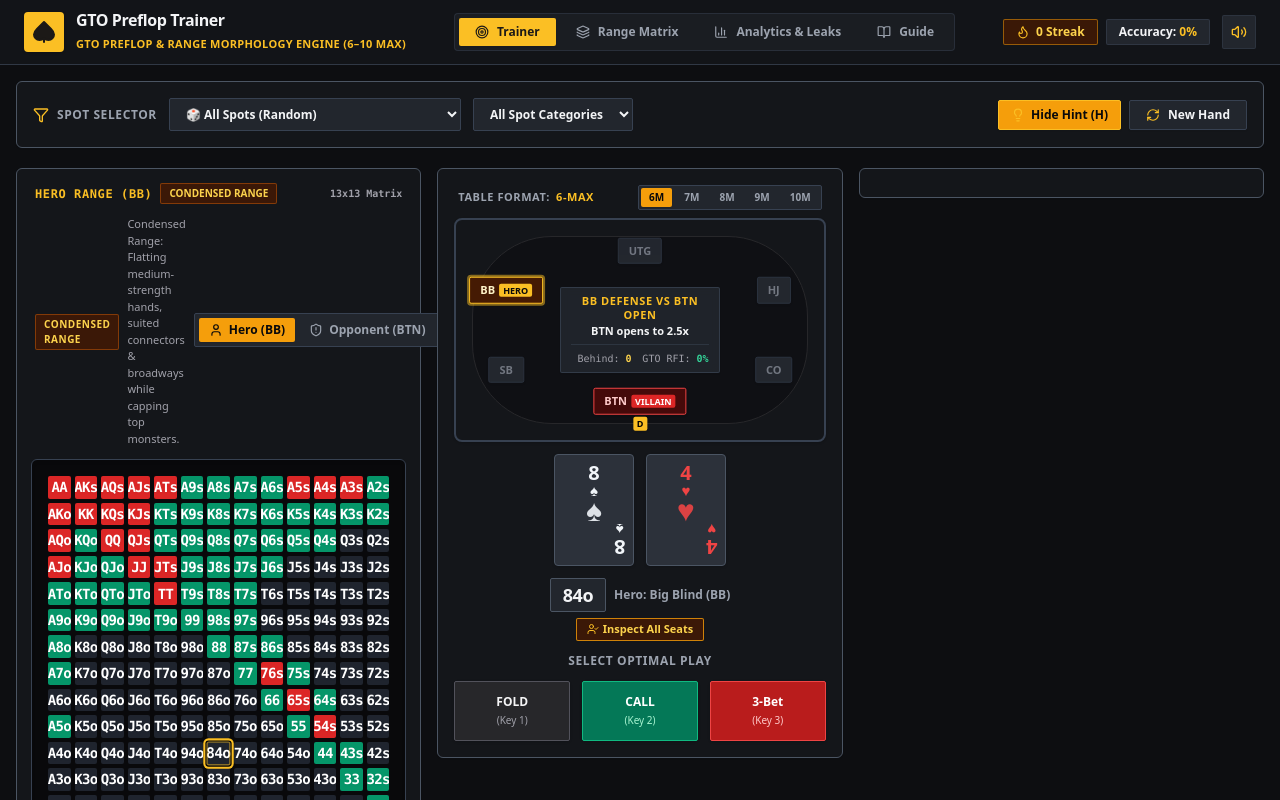
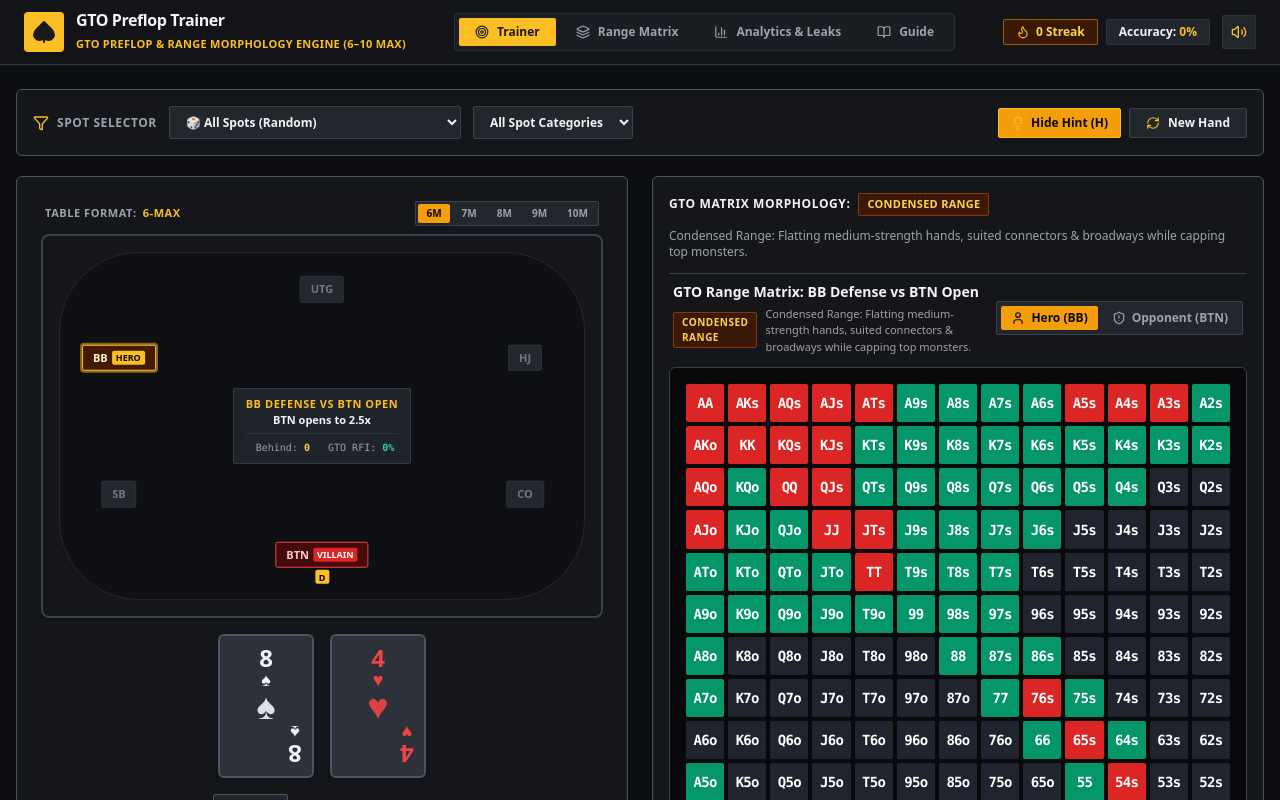
Before and after one commit to Rizehigh/gto-preflop-trainer, a React (Vite) app: page / in a window 1280 px wide. Both pictures are taken after a click on the button "Peek Hint (H)". Shown: the top 800 px of the page. Built offline with nearby package versions, Linux system fonts and the light colour scheme.

Commit message:
fix: hide ranges pre-decision, restore original size, fonts, and full 13x13 matrix cell squares

```diff
--- a/src/App.tsx
+++ b/src/App.tsx
@@ -159,7 +159,7 @@ export function App() {
           onToggleSound={handleToggleSound}
         />
 
-        <main className="w-full max-w-[1800px] mx-auto px-3 sm:px-4 py-4">
+        <main className="max-w-7xl mx-auto px-4 py-6">
           {currentTab === 'trainer' && (
             <TrainerTab
               onRecordAttempt={handleRecordAttempt}
--- a/src/components/PokerTable.tsx
+++ b/src/components/PokerTable.tsx
@@ -57,19 +57,13 @@ export const PokerTable: React.FC<PokerTableProps> = ({
       </div>
 
       {/* Dynamic Elliptical Felt Container */}
-      <div className={`relative w-full transition-all duration-300 bg-m3-surfaceContainerLow rounded-m3-lg border-2 border-m3-outlineVariant shadow flex items-center justify-center p-4 overflow-hidden my-1 ${
-        compact
-          ? 'max-w-lg h-44 sm:h-48 md:h-52 lg:h-56'
-          : 'max-w-xl md:max-w-2xl lg:max-w-3xl h-64 sm:h-72 md:h-80 lg:h-96'
-      }`}>
+      <div className="relative w-full max-w-xl md:max-w-2xl lg:max-w-3xl h-64 sm:h-72 md:h-80 lg:h-96 bg-m3-surfaceContainerLow rounded-m3-lg border-2 border-m3-outlineVariant shadow flex items-center justify-center p-4 overflow-hidden my-1">
 
         {/* Table Felt Ring */}
         <div className="absolute inset-4 border border-zinc-800 rounded-[80px] bg-zinc-950/40 pointer-events-none" />
 
         {/* Table Center Info */}
-        <div className={`relative z-10 text-center px-2.5 py-1.5 bg-m3-surfaceContainerHigh/90 border border-m3-outlineVariant/80 shadow-sm rounded-m3-xs backdrop-blur-sm transition-all ${
-          compact ? 'max-w-[160px] text-[10px]' : 'max-w-[210px] text-xs'
-        }`}>
+        <div className="relative z-10 text-center px-3 py-2 bg-m3-surfaceContainerHigh/90 border border-m3-outlineVariant/80 max-w-[210px] shadow-sm rounded-m3-xs backdrop-blur-sm">
           <div className="text-[11px] uppercase tracking-wider text-m3-primary font-black leading-tight">
             {spotName}
           </div>
--- a/src/components/TrainerTab.tsx
+++ b/src/components/TrainerTab.tsx
@@ -211,35 +211,11 @@ export const TrainerTab: React.FC<TrainerTabProps> = ({ onRecordAttempt, leakPos
         </div>
       </div>
 
-      {/* Main Widescreen 3-Column Solver Grid */}
-      <div className="grid grid-cols-1 lg:grid-cols-12 gap-4 items-start">
+      {/* Main Grid Container */}
+      <div className="grid grid-cols-1 lg:grid-cols-12 gap-6 items-start">
 
-        {/* LEFT COLUMN (4 Cols): Hero's 13x13 Range Matrix */}
-        <div className="lg:col-span-4 flex flex-col items-center bg-m3-surfaceContainerLow border border-m3-outline rounded-m3-md p-3.5 shadow-sm space-y-2">
-          <div className="w-full flex items-center justify-between px-1">
-            <div className="flex items-center gap-2">
-              <span className="text-xs font-extrabold text-amber-400 uppercase tracking-wider font-mono">
-                HERO RANGE ({currentSpot.heroPosition})
-              </span>
-              <span className={`px-2 py-0.5 text-[10px] font-black uppercase rounded-m3-xs border ${morphologyMeta.textColor} ${morphologyMeta.badgeBg} ${morphologyMeta.borderColor}`}>
-                {morphologyMeta.label}
-              </span>
-            </div>
-            <span className="text-[10px] text-zinc-400 font-mono font-bold">13x13 Matrix</span>
-          </div>
-
-          <RangeGrid
-            spot={currentSpot}
-            highlightHand={handNotation}
-            overrideTarget="hero"
-            showLegend={false}
-            title=""
-            compact={true}
-          />
-        </div>
-
-        {/* CENTER COLUMN (4 Cols): Poker Table & Action Controls */}
-        <div className="lg:col-span-4 flex flex-col items-center bg-m3-surfaceContainerLow border border-m3-outline rounded-m3-md p-4 shadow-sm relative space-y-3">
+        {/* Main Column: Poker Table & Action Controls */}
+        <div className="lg:col-span-6 flex flex-col items-center bg-m3-surfaceContainerLow border border-m3-outline rounded-m3-md p-6 shadow-sm relative space-y-4">
 
           <PokerTable
             heroPosition={currentSpot.heroPosition}
@@ -249,32 +225,31 @@ export const TrainerTab: React.FC<TrainerTabProps> = ({ onRecordAttempt, leakPos
             tableSize={tableSize}
             onTableSizeChange={setTableSize}
             onSelectSeat={() => setShowPositionalMatrix(true)}
-            compact={true}
           />
 
-          <div className="flex items-center justify-center gap-3">
+          <div className="my-2 flex items-center justify-center gap-4">
             {dealtCards.map((card, idx) => (
-              <PlayingCard key={idx} card={card} size="md" animated />
+              <PlayingCard key={idx} card={card} size="lg" animated />
             ))}
           </div>
 
-          <div className="flex flex-col items-center gap-1.5">
+          <div className="flex flex-col items-center gap-2">
             <div className="flex items-center gap-2">
-              <span className="text-lg font-black tracking-tight text-m3-onSurface bg-m3-surfaceContainerHigh px-3 py-0.5 rounded-m3-xs border border-m3-outline">
+              <span className="text-2xl font-black tracking-tight text-m3-onSurface bg-m3-surfaceContainerHigh px-4 py-1.5 rounded-m3-xs border border-m3-outline">
                 {handNotation}
               </span>
-              <span className="text-xs text-m3-onSurfaceVariant font-bold">
+              <span className="text-sm text-m3-onSurfaceVariant font-bold">
                 Hero: {formatPositionLabel(currentSpot.heroPosition)}
               </span>
             </div>
 
             <button
               onClick={() => setShowPositionalMatrix(true)}
-              className="px-2.5 py-0.5 bg-amber-950/80 hover:bg-amber-900 border border-amber-500/80 text-amber-300 rounded-m3-xs text-[11px] font-bold flex items-center gap-1 transition-colors shadow-sm"
+              className="px-3.5 py-1.5 bg-amber-950/80 hover:bg-amber-900 border border-amber-500/80 text-amber-300 rounded-m3-xs text-xs font-bold flex items-center gap-2 transition-colors shadow-sm"
               title="See what this hand would do from every position around the table"
             >
-              <UserCheck className="w-3 h-3 text-amber-400" />
-              <span>Inspect All Seats</span>
+              <UserCheck className="w-4 h-4 text-amber-400" />
+              <span>Inspect {handNotation} Across All Positions</span>
             </button>
           </div>
 
@@ -406,36 +381,48 @@ export const TrainerTab: React.FC<TrainerTabProps> = ({ onRecordAttempt, leakPos
           </div>
         </div>
 
-        {/* RIGHT COLUMN (4 Cols): Villain Range Matrix / GTO Solution */}
-        <div className="lg:col-span-4 flex flex-col items-center bg-m3-surfaceContainerLow border border-m3-outline rounded-m3-md p-3.5 shadow-sm space-y-2">
+        {/* Right Column: GTO Solution & 13x13 Range Grid Matrix */}
+        <div className="lg:col-span-6 flex flex-col items-center w-full space-y-4">
           {userAction === null && !showHint ? (
-            /* Pre-Decision State: Display Villain's 13x13 Range Matrix */
-            <>
-              <div className="w-full flex items-center justify-between px-1">
-                <div className="flex items-center gap-2">
-                  <span className="text-xs font-extrabold text-red-400 uppercase tracking-wider font-mono">
-                    VILLAIN RANGE ({currentSpot.villainPosition || 'OPENER'})
-                  </span>
-                  {currentSpot.villainMorphologyStructure && (
-                    <span className="px-2 py-0.5 text-[10px] font-black uppercase rounded-m3-xs border bg-red-950/80 text-red-300 border-red-500">
-                      {currentSpot.villainMorphologyStructure}
-                    </span>
-                  )}
-                </div>
-                <span className="text-[10px] text-zinc-400 font-mono font-bold">13x13 Matrix</span>
+            /* Pre-Decision State: Range Grid Hidden / Locked */
+            <div className="w-full bg-m3-surfaceContainerLow border border-m3-outline rounded-m3-md p-6 text-center space-y-4 shadow">
+              <div className="w-12 h-12 bg-m3-surfaceContainerHigh border border-m3-outlineVariant rounded-m3-xs flex items-center justify-center mx-auto text-amber-400 shadow-sm">
+                <Lock className="w-6 h-6" />
               </div>
 
-              <RangeGrid
-                spot={currentSpot}
-                overrideTarget="villain"
-                showLegend={false}
-                title=""
-                compact={true}
-              />
-            </>
+              <div>
+                <h3 className="text-base font-bold text-m3-onSurface">GTO Range Matrix Hidden</h3>
+                <p className="text-xs text-m3-onSurfaceVariant font-medium mt-1 max-w-sm mx-auto leading-relaxed">
+                  Make your play (Fold, Call, or Raise) to test your skills and unlock the full 13x13 GTO range solution matrix!
+                </p>
+              </div>
+
+              <div className="flex justify-center">
+                <button
+                  onClick={() => setShowHint(true)}
+                  className="px-4 py-2 bg-amber-500/10 hover:bg-amber-500/20 text-amber-300 font-bold border border-amber-500/40 rounded-m3-xs text-xs flex items-center gap-2 transition-colors"
+                >
+                  <Eye className="w-4 h-4 text-amber-400" />
+                  <span>Reveal GTO Hint (Key H)</span>
+                </button>
+              </div>
+
+              <div className="bg-m3-surfaceContainerHigh p-4 rounded-m3-xs border border-m3-outlineVariant text-left space-y-2.5">
+                <div className="text-xs font-bold text-m3-primary flex items-center gap-1.5 uppercase tracking-wider">
+                  <GraduationCap className="w-4 h-4" />
+                  <span>How to Learn Preflop GTO</span>
+                </div>
+
+                <ul className="text-xs text-m3-onSurfaceVariant space-y-2 font-medium list-disc list-inside">
+                  <li><strong className="text-m3-onSurface">Test Decision:</strong> Select Fold, Call, or Raise for Hero using your mouse or keys 1/2/3.</li>
+                  <li><strong className="text-m3-onSurface">Range Morphology:</strong> Master whether this spot demands a Linear, Polarized, or Mixed strategy.</li>
+                  <li><strong className="text-m3-onSurface">Hint Shortcut:</strong> Press <kbd className="px-1 py-0.5 bg-zinc-800 text-amber-400 rounded font-mono text-[10px]">H</kbd> anytime to reveal the GTO hint.</li>
+                </ul>
+              </div>
+            </div>
           ) : (
-            /* Post-Decision State: GTO Solution & Morphology Feedback */
-            <div className="w-full space-y-3 animate-fadeIn">
+            /* Post-Decision State: Revealed 13x13 Range Grid & GTO Solution Feedback */
+            <div className="w-full space-y-4 animate-fadeIn">
               {evaluation && (
                 <MorphologyExplanation
                   isCorrect={evaluation.isCorrect}
@@ -450,6 +437,33 @@ export const TrainerTab: React.FC<TrainerTabProps> = ({ onRecordAttempt, leakPos
                   onNext={generateNewHand}
                 />
               )}
+
+              {/* Full Original 13x13 GTO Range Matrix */}
+              <div className="w-full bg-m3-surfaceContainerLow border border-m3-outline rounded-m3-md p-4 shadow space-y-3">
+                <div className="flex items-center justify-between">
+                  <div className="flex items-center gap-2">
+                    <span className="text-xs uppercase font-extrabold tracking-wider text-m3-onSurface">
+                      GTO Matrix Morphology:
+                    </span>
+                    <span className={`px-2 py-0.5 font-black text-[11px] uppercase tracking-wide border rounded-m3-xs ${morphologyMeta.textColor} ${morphologyMeta.badgeBg} ${morphologyMeta.borderColor}`}>
+                      {morphologyMeta.label}
+                    </span>
+                  </div>
+                </div>
+
+                <p className="text-xs font-medium text-m3-onSurfaceVariant leading-snug">
+                  {currentSpot.morphologyDescription}
+                </p>
+
+                <div className="pt-2 border-t border-m3-outlineVariant">
+                  <RangeGrid
+                    spot={currentSpot}
+                    highlightHand={handNotation}
+                    title={`GTO Range Matrix: ${currentSpot.name}`}
+                    showLegend
+                  />
+                </div>
+              </div>
             </div>
           )}
         </div>
```
